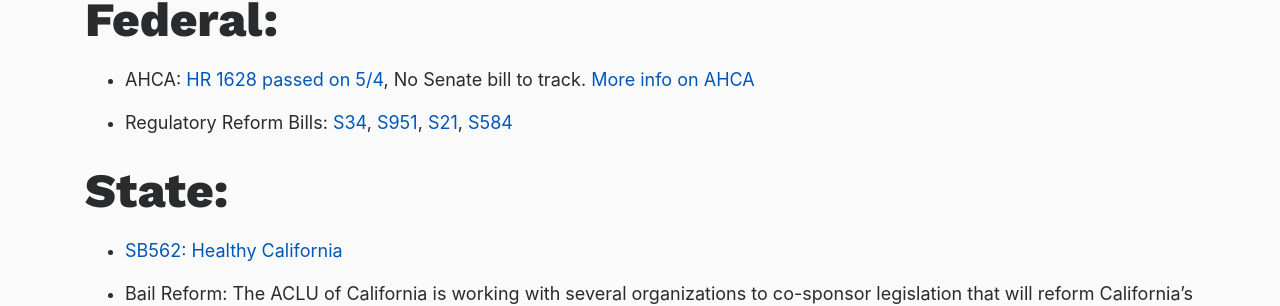
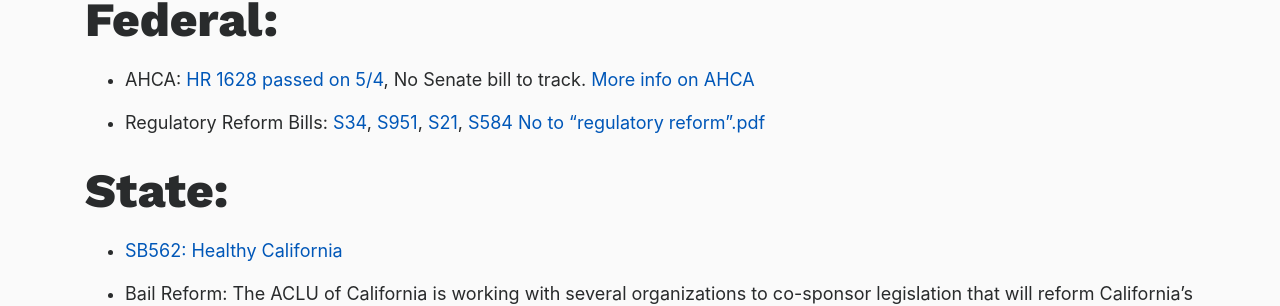
Before and after one commit to IndivisibleTemplate/BasicTemplate, a Jekyll site: the page built from legislation.markdown, in a window 1280 px wide. Shown: the part 349-655 px from the top of the page. Built offline with Jekyll 4.4.1, drawn with Linux system fonts in a browser that asks for light colours; nearby versions of some CDN libraries; comment, search, counter and statistics services are not loaded.

Commit message:
Updated Legislation

```diff
--- a/legislation.markdown
+++ b/legislation.markdown
@@ -12,6 +12,7 @@
 [More info on AHCA](http://indivisible4c.com/action/2017/06/11/stop-the-acha.html)
 
 * Regulatory Reform Bills: [S34](https://www.congress.gov/bill/115th-congress/senate-bill/34?q=%7B%22search%22%3A%5B%22s+34%22%5D%7D&r=1), [S951](https://www.congress.gov/bill/115th-congress/senate-bill/951?q=%7B%22search%22%3A%5B%22s+951%22%5D%7D&r=1), [S21](https://www.congress.gov/bill/115th-congress/senate-bill/21?q=%7B%22search%22%3A%5B%22s+21%22%5D%7D&r=1), [S584](https://www.congress.gov/bill/115th-congress/senate-bill/584?q=%7B%22search%22%3A%5B%22s+584%22%5D%7D&r=1)
+[No to “regulatory reform”.pdf](/uploads/No%20to%20%E2%80%9Cregulatory%20reform%E2%80%9D.pdf)
 
 ## State:
 
```
